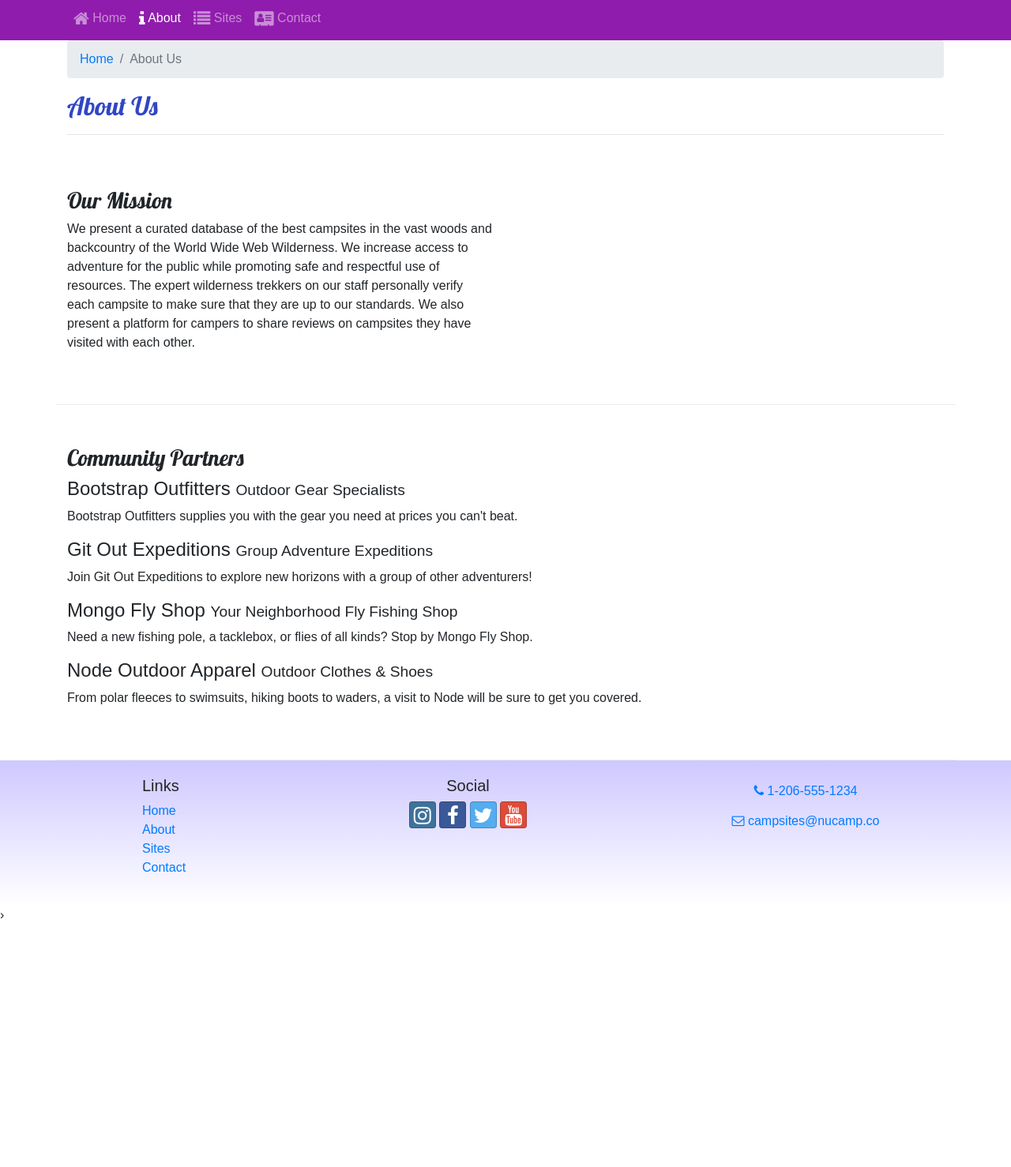
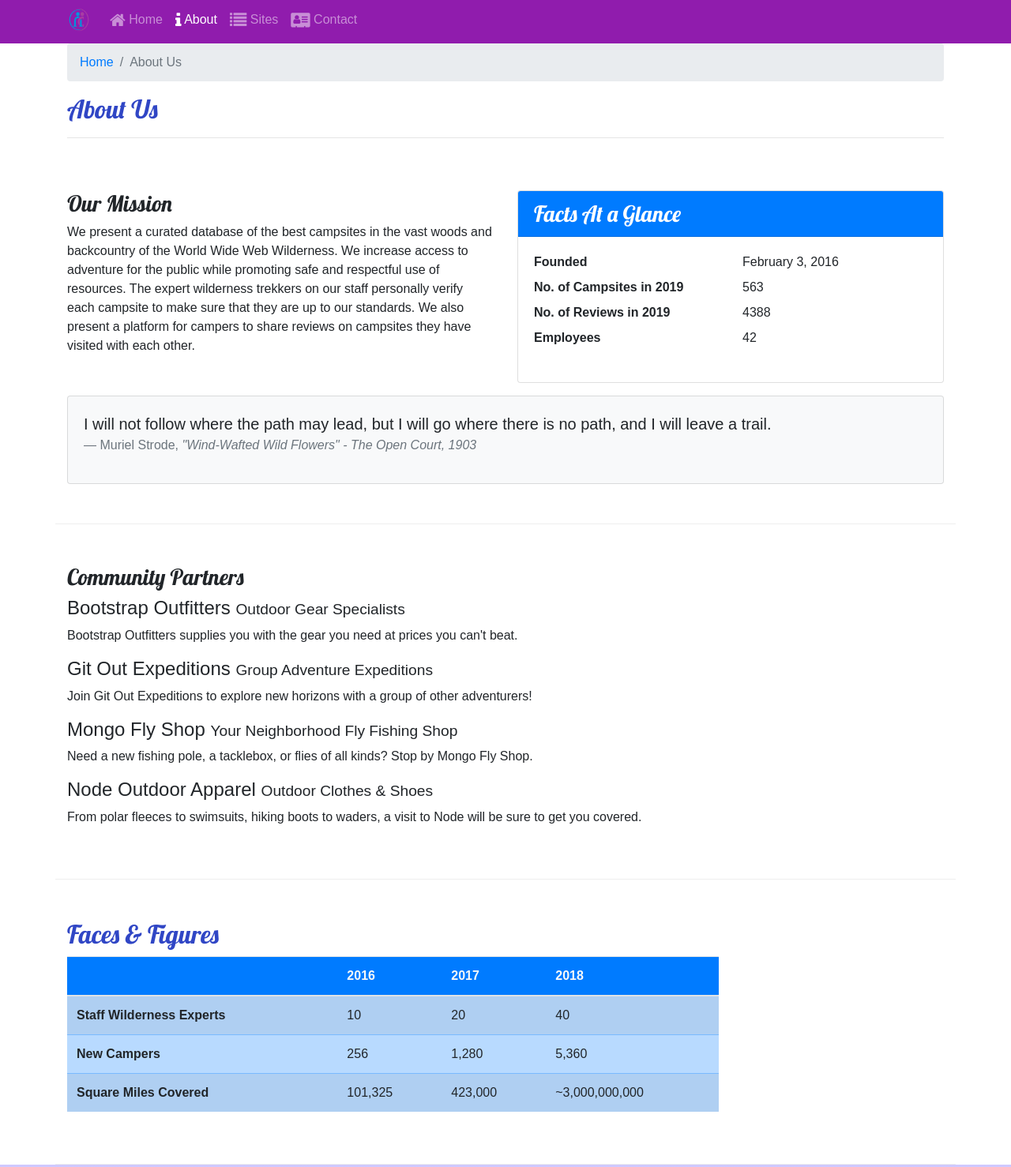
Before and after one commit to jaymar85/nucampsite, a website: page aboutus.html in a window 1280 px wide. Shown: the part 167-1645 px from the top of the page at 79% size. Before the commit the page ends 1338 px from the top, so only its background shows below. Drawn offline with nearby package versions, Linux system fonts and the light colour scheme.

Commit message:
Images and media

```diff
--- a/aboutus.html
+++ b/aboutus.html
@@ -22,6 +22,9 @@
     <header class="jumbotron jumbotron-fluid">
         <div class="container">
             <div class="row">
+                <div class="col-4 col-sm-3 col-md-2 align-self-center">
+                    <a href="index.html"><img src="img/logo.png" class="img-fluid"/></a>
+                </div>
                 <div class="col">
                     <h1>NuCamp</h1>
                     <h2>a better way to camp</h2>
@@ -32,7 +35,8 @@
 
     <nav class="navbar navbar-expand-sm navbar-dark sticky-top">
         <div class="container">
-            <button class="navbar-toggler ml-auto" type="button" data-toggle="collapse" data-target="#nucampNavbar">
+            <a class="navbar-brand" href="index.html"><img src="img/logo.png" height="34" width="30"/></a>
+            <button class="navbar-toggler" type="button" data-toggle="collapse" data-target="#nucampNavbar">
                 <span class="navbar-toggler-icon"></span>
             </button>
             <div class="collapse navbar-collapse" id="nucampNavbar">
@@ -66,6 +70,35 @@
                 <h3>Our Mission</h3>
                 <p>We present a curated database of the best campsites in the vast woods and backcountry of the World Wide Web Wilderness. We increase access to adventure for the public while promoting safe and respectful use of resources. The expert wilderness trekkers on our staff personally verify each campsite to make sure that they are up to our standards. We also present a platform for campers to share reviews on campsites they have visited with each other.</p>
             </div>
+            <div class="col-sm-6">
+                <div class="card">
+                    <h3 class="card-header bg-primary text-white">Facts At a Glance</h3>
+                    <div class="card-body">
+                        <dl class="row">
+                            <dt class="col-6">Founded</dt>
+                            <dd class="col-6">February 3, 2016</dd>
+                            <dt class="col-6">No. of Campsites in 2019</dt>
+                            <dd class="col-6">563</dd>
+                            <dt class="col-6">No. of Reviews in 2019</dt>
+                            <dd class="col-6">4388</dd>
+                            <dt class="col-6">Employees</dt>
+                            <dd class="col-6">42</dd>
+                        </dl>
+                    </div>
+                </div>
+            </div>
+            <div class="col">
+                <div class="card bg-light mt-3">
+                    <blockquote class="blockquote card-body">
+                        <p class="mb-0">I will not follow where the path may lead, but I will go where there is no path, and I will leave a trail.</p>
+                        <footer class="blockquote-footer">Muriel Strode,
+                            <cite title="Source Title">"Wind-Wafted Wild Flowers" -
+                                The Open Court, 1903
+                            </cite>
+                        </footer>
+                    </blockquote>
+        		</div>
+            </div>
         </div>
 
         <div class="row row-content">
@@ -81,9 +114,48 @@
                 <p class="d-none d-sm-block">From polar fleeces to swimsuits, hiking boots to waders, a visit to Node will be sure to get you covered.</p>
             </div>
         </div>
+
+        <div class="row row-content">
+            <div class="col-sm-9">
+                <h2>Faces &amp; Figures</h2>
+                <div class="table-responsive">
+                    <table class="table table-striped">
+                        <thead>
+                            <tr class="bg-primary text-light">
+                                <th></th>
+                                <th>2016</th>
+                                <th>2017</th>
+                                <th>2018</th>
+                            </tr>
+                        </thead>
+                        <tbody class="table-primary">
+                            <tr>
+                                <th>Staff Wilderness Experts</th>
+                                <td>10</td>
+                                <td>20</td>
+                                <td>40</td>
+                            </tr>
+                            <tr>
+                                <th>New Campers</th>
+                                <td>256</td>
+                                <td>1,280</td>
+                                <td>5,360</td>
+                            </tr>
+                            <tr>
+                                <th>Square Miles Covered</th>
+                                <td>101,325</td>
+                                <td>423,000</td>
+                                <td>~3,000,000,000</td>
+                            </tr>
+                        </tbody>
+                    </table>
+                </div>
+            </div>
+        </div>
+
     </div>
 
-    <footer>
+    <footer class="site-footer">
         <div class="container">
             <div class="row">
                 <div class="col-4 col-sm-2 offset-1">
--- a/css/styles.css
+++ b/css/styles.css
@@ -14,7 +14,7 @@ header h2 {
     color: #CEC8FF;
 }
 
-footer {
+.site-footer {
     background-image: linear-gradient(#CEC8FF, white);
     padding: 20px 0;
 }
```
Also changed, not shown: contactus.html (+6 -2 lines), index.html (+20 -6 lines), img/bootstrap-thumb.png (added), img/breadcrumb-trail-thumb.jpg (added), img/breadcrumb-trail.jpg (added), img/chrome-river-thumb.jpg (added), img/chrome-river.jpg (added), img/logo.png (added), img/react-lake-thumb.jpg (added), img/react-lake.jpg (added).
